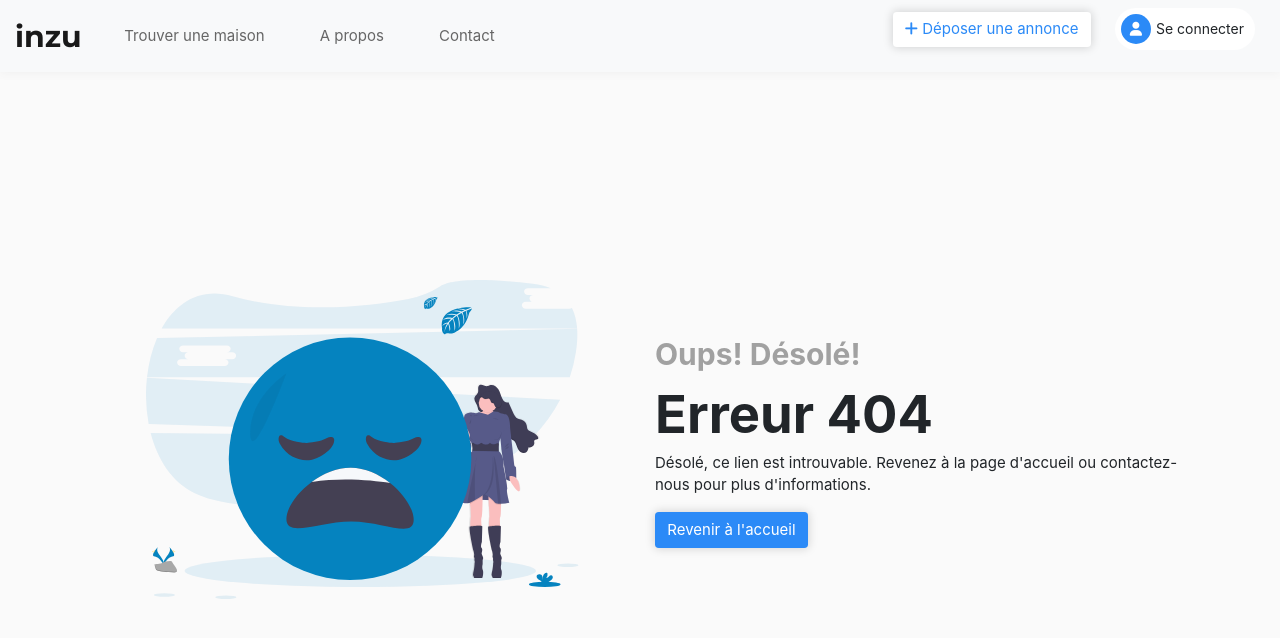
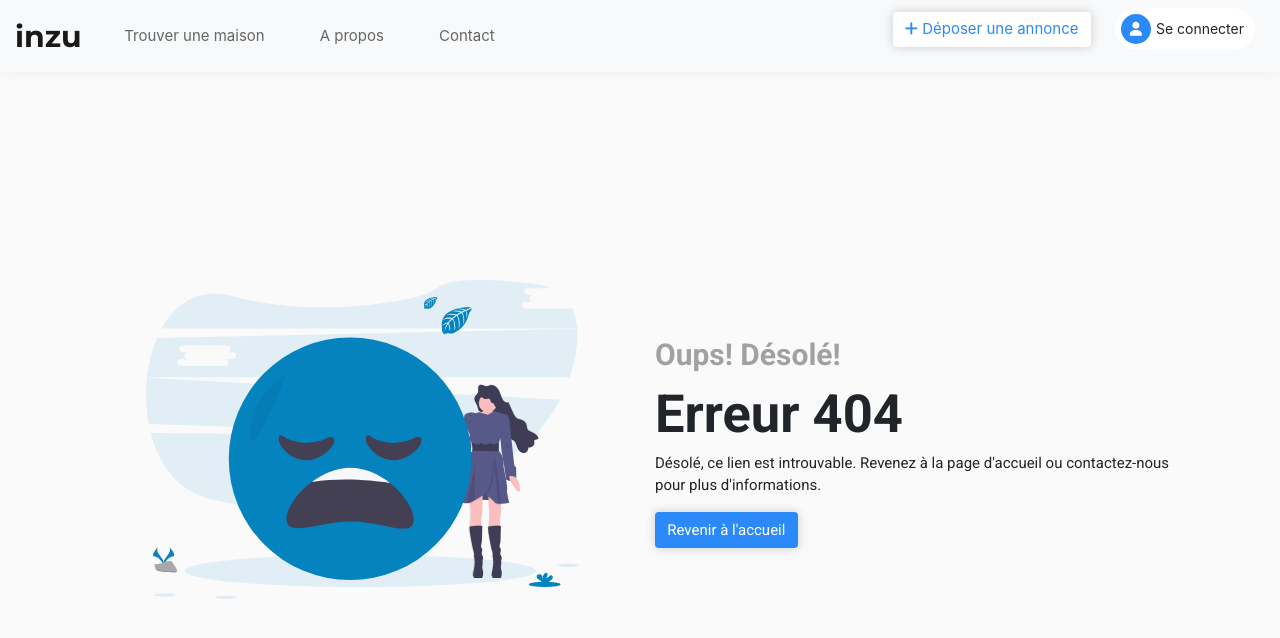
Before and after one commit to Uncle-Sam-Mako/Inzu, a website: page views/404_page.html in a window 1280 px wide. Drawn offline with nearby package versions, Linux system fonts and the light colour scheme; files that its build step writes are made by us from their sources; files whose address does not match are found by name.

Commit message:
Update error.scss : change font style

```diff
--- a/scss/_error.scss
+++ b/scss/_error.scss
@@ -5,6 +5,7 @@
     display: flex;
     align-items: center;
     justify-content: center;
+    font-family: $font-secondary;
     .error-text{
         p{
             &:first-child{
```
Also changed, not shown: css/main.css, 1 other file.
